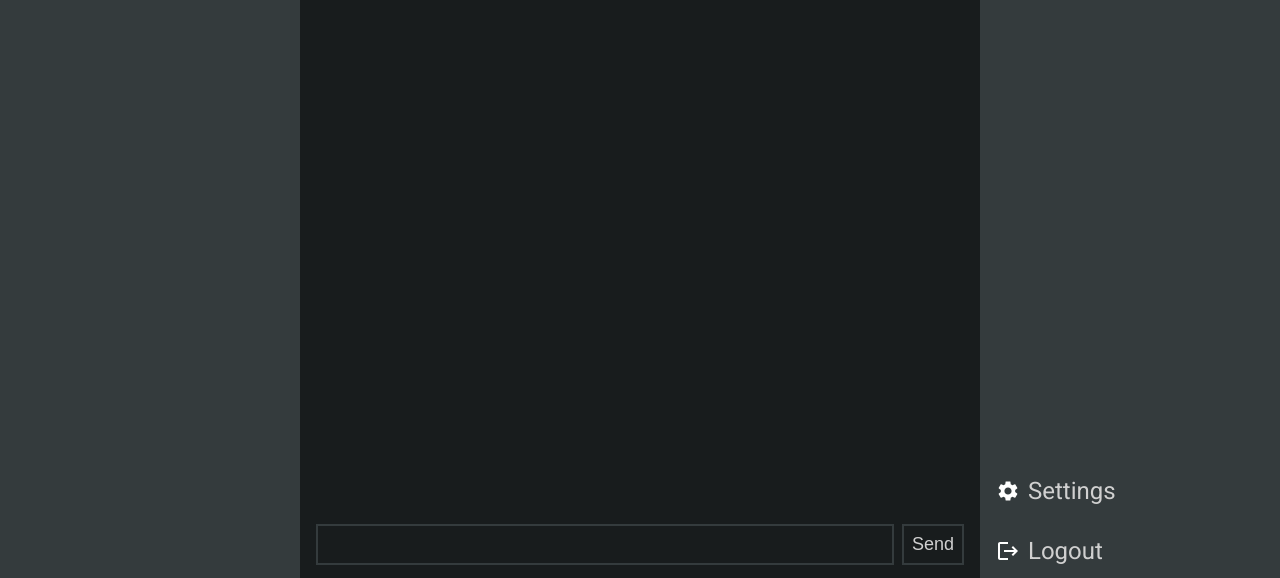
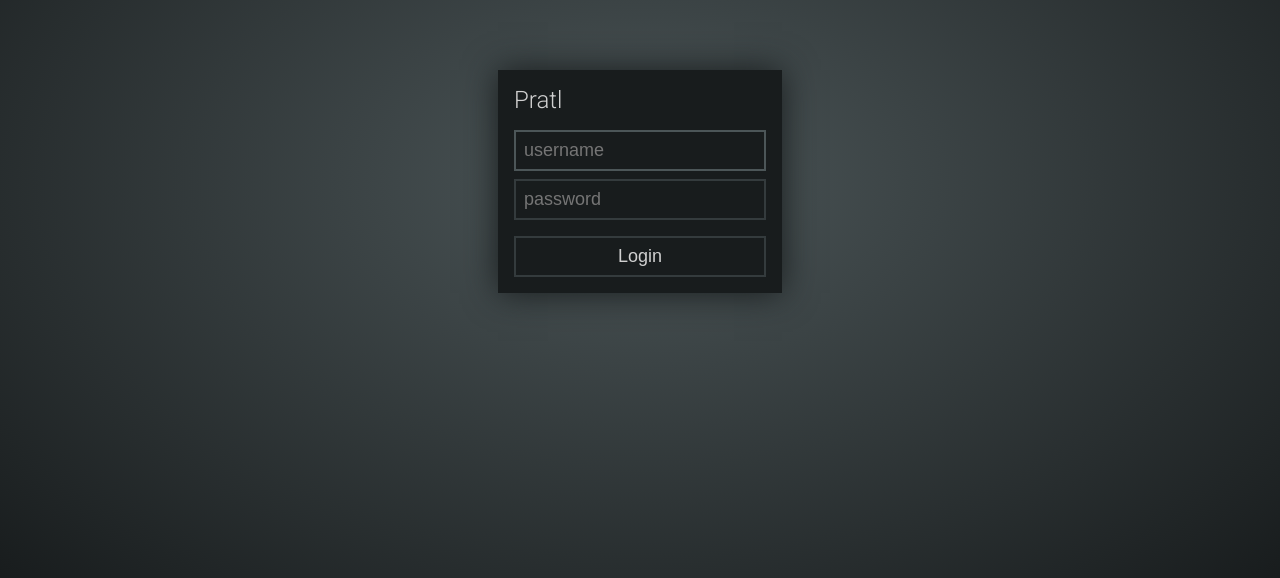
Before and after one commit to nathan-osman/pratl, a React (Create React App) app in the folder ui/: page / in a window 1280 px wide. Shown: the part 219-797 px from the top of the page. Built offline with nearby package versions, Linux system fonts and the light colour scheme; what javascript-time-ago would draw is missing.

Commit message:
Complete initial auth implementation.

```diff
--- a/ui/src/features/auth/Auth.js
+++ b/ui/src/features/auth/Auth.js
@@ -1,8 +1,25 @@
+import { useDispatch } from 'react-redux';
+import { login } from './authSlice';
 import './Auth.scss';
 
 const Auth = () => {
+
+  const dispatch = useDispatch();
+
   return <div id="auth">
-
+    <div className="panel">
+      <div className="title">Pratl</div>
+      <div className="content">
+        <div><input type="text" autoFocus placeholder="username" /></div>
+        <div><input type="password" placeholder="password" /></div>
+      </div>
+      <button
+        type="button"
+        onClick={() => dispatch(login())}
+      >
+        Login
+      </button>
+    </div>
   </div>;
 };
 
--- a/ui/src/features/auth/Auth.scss
+++ b/ui/src/features/auth/Auth.scss
@@ -1,7 +1,29 @@
+@import '../../scss/variables';
+
 #auth {
-  background-color: rgba(0, 0, 0, 0.5);
+  align-items: center;
+  background: radial-gradient($colBackgroundLighter, $colBackground);
+  display: flex;
   height: 100%;
+  justify-content: center;
   position: absolute;
   top: 0;
   width: 100%;
+
+  .panel {
+    background-color: $colBackground;
+    box-shadow: 0 0 32px $colBackground;
+    display: grid;
+    row-gap: $spPanel;
+    padding: $spPanel;
+
+    .title {
+      font-size: $sizeMenuTitle;
+    }
+
+    .content {
+      display: grid;
+      row-gap: $spElem;
+    }
+  }
 }
--- a/ui/src/features/auth/authSlice.js
+++ b/ui/src/features/auth/authSlice.js
@@ -1,19 +1,22 @@
 import { createSlice } from "@reduxjs/toolkit";
 
 const initialState = {
-  isAuthenticated: true
+  isAuthenticated: false
 };
 
 const authSlice = createSlice({
   name: 'auth',
   initialState,
   reducers: {
+    login(state, action) {
+      state.isAuthenticated = true;
+    },
     logout(state, action) {
       state.isAuthenticated = false;
     }
   }
 });
 
-export const { logout } = authSlice.actions;
+export const { login, logout } = authSlice.actions;
 
 export default authSlice.reducer;
--- a/ui/src/features/composer/Composer.js
+++ b/ui/src/features/composer/Composer.js
@@ -5,13 +5,10 @@ const Composer = () => {
     <div className="controls">
       <input
         type="text"
-        className="elem input"
-        autocomplete="off"
+        autoFocus
+        autoComplete="off"
       />
-      <button
-        type="button"
-        className="elem btn"
-      >Send</button>
+      <button type="button">Send</button>
     </div>
   </div>;
 };
--- a/ui/src/features/composer/Composer.scss
+++ b/ui/src/features/composer/Composer.scss
@@ -9,26 +9,5 @@
     grid-auto-flow: column;
     grid-template-columns: 1fr;
     column-gap: $spElem;
-
-    .elem {
-      background-color: $colBackground;
-      border: 2px solid $colBackgroundLight;
-      color: $colText;
-      font-size: 18px;
-      padding: $spElem;
-
-      &:focus {
-        border-color: $colBackgroundLighter;
-        outline: none;
-      }
-    }
-
-    .input {
-      flex-grow: 1;
-    }
-
-    .btn {
-      cursor: pointer;
-    }
   }
 }
--- a/ui/src/features/rooms/roomsSlice.js
+++ b/ui/src/features/rooms/roomsSlice.js
@@ -15,7 +15,7 @@ const initialState = {
       creationDate: "2021-10-11T18:25:43-05:00"
     }
   ],
-  activeIndex: -1
+  activeIndex: 0
 };
 
 const roomsSlice = createSlice({
--- a/ui/src/index.scss
+++ b/ui/src/index.scss
@@ -1,3 +1,5 @@
+@import 'scss/input';
+
 * {
   box-sizing: border-box;
 }
--- /dev/null
+++ b/ui/src/scss/_input.scss
@@ -0,0 +1,24 @@
+@import 'variables';
+
+button,
+input[type=text],
+input[type=password] {
+  background-color: $colBackground;
+  border: 2px solid $colBackgroundLight;
+  color: $colText;
+  font-size: $sizeElem;
+  padding: $spElem;
+
+  &:focus {
+    border-color: $colBackgroundLighter;
+    outline: none;
+  }
+}
+
+button {
+  cursor: pointer;
+
+  &:hover {
+    background-color: $colBackgroundLight;
+  }
+}
--- a/ui/src/scss/_variables.scss
+++ b/ui/src/scss/_variables.scss
@@ -11,6 +11,7 @@ $colSecondary: #dd403a;
 // Font sizes
 $sizeMenuTitle: 24px;
 $sizeMenuSub: 16px;
+$sizeElem: 18px;
 
 // UI spacing
 $spElem: 8px;
```
